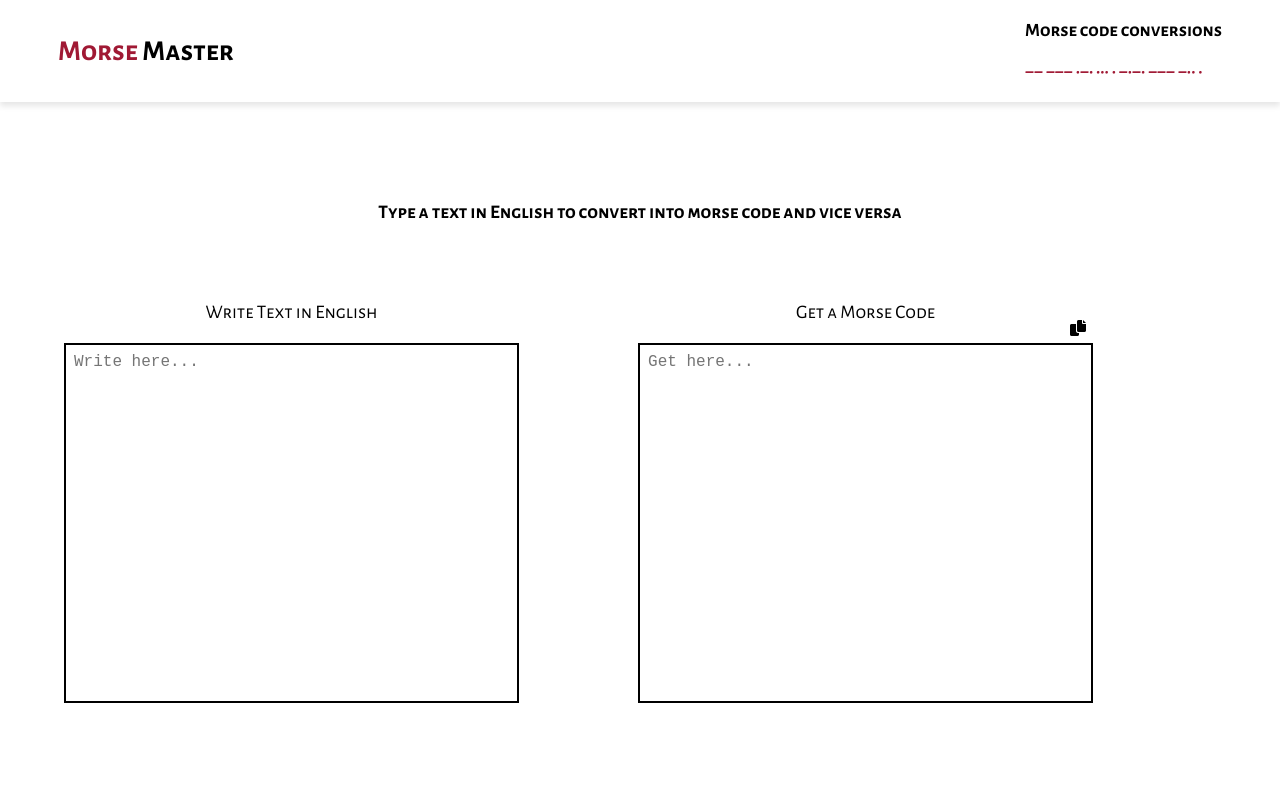
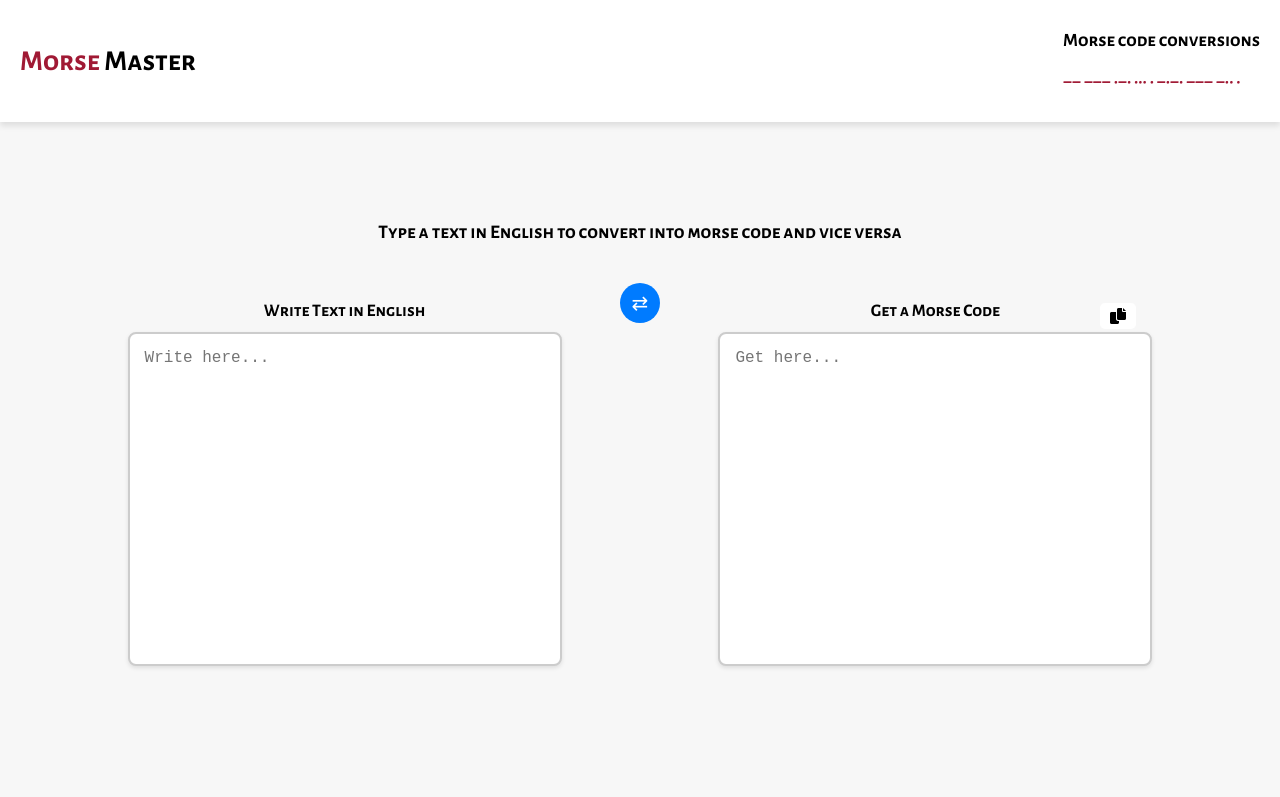
Before and after one commit to Bilalx0/Morse-Code-Conversion, a plain HTML site: page index.html in a window 1280 px wide. Shown: the top 797 px of the page. Drawn offline with Linux system fonts and the light colour scheme.

Commit message:
added a 'switch' button and some styling for user friendly interface

```diff
--- a/index.html
+++ b/index.html
@@ -30,19 +30,19 @@
       </p>
       <div class="two-textareas">
         <span>
-          <p>
+          <p id="label-1">
            Write Text in English
           </p>
           <textarea
             oninput="changeEnglishText()"
             id="english-textarea"
             placeholder="Write here..."
-
-            class=""
+            class="text-area text-area-1"
           ></textarea>
         </span>
+        <button class="switch-button" id="switch-button" onclick="switchTexts()">⇄</button>
         <span>
-          <p>
+          <p id="label-2">
             Get a Morse Code
           </p>
           <button class="copy-button" onclick="copyToClipboard()">
@@ -53,8 +53,7 @@
             oninput="changeMorseCode()"
             id="morse-textarea"
             placeholder="Get here..."
-
-            class=""
+            class="text-area text-area-2"
           ></textarea>
           </div>
         </span>
--- a/script.js
+++ b/script.js
@@ -1,4 +1,3 @@
-
 let morseCodeArr = {
     'A': '·−', 'B': '−···', 'C': '−·−·', 'D': '−··', 'E': '·', 'F': '··−·',
     'G': '−−·', 'H': '····', 'I': '··', 'J': '·−−−', 'K': '−·−', 'L': '·−··',
@@ -21,7 +20,6 @@ function changeEnglishText() {
             morseCodes += englishChar;
         }
     }
-    // console.log(morseCodes); Optional for Debuging
     document.getElementById('morse-textarea').value = morseCodes;
 }
 
@@ -46,27 +44,44 @@ function changeMorseCode() {
     document.getElementById('english-textarea').value = englishText.trim();
 }
 
-
-//  code to make the copy to clipboard functional
 function copyToClipboard() {
-    // Get the text from the textarea
     var textToCopy = document.getElementById('morse-textarea').value;
-
-    // Create a temporary textarea element
     var tempTextarea = document.createElement('textarea');
     tempTextarea.value = textToCopy;
     document.body.appendChild(tempTextarea);
-
-    // Select the text in the textarea
     tempTextarea.select();
-    tempTextarea.setSelectionRange(0, 99999); // For mobile devices
-
-    // Copy the text to the clipboard
+    tempTextarea.setSelectionRange(0, 99999);
     document.execCommand('copy');
-
-    // Remove the temporary textarea element
     document.body.removeChild(tempTextarea);
-
-    // Provide feedback to the user
     alert('Text copied to clipboard!');
 }
+
+function switchTexts() {
+    let textArea1 = document.getElementById('english-textarea');
+    let textArea2 = document.getElementById('morse-textarea');
+    let label1 = document.getElementById('label-1');
+    let label2 = document.getElementById('label-2');
+
+    // Swap text area values
+    let tempText = textArea1.value;
+    textArea1.value = textArea2.value;
+    textArea2.value = tempText;
+
+    // Swap text area functionalities
+    let tempOninput = textArea1.getAttribute('oninput');
+    textArea1.setAttribute('oninput', textArea2.getAttribute('oninput'));
+    textArea2.setAttribute('oninput', tempOninput);
+
+    // Swap labels
+    let tempLabel = label1.innerText;
+    label1.innerText = label2.innerText;
+    label2.innerText = tempLabel;
+
+    // Ensure both text areas are editable
+    textArea1.removeAttribute('readonly');
+    textArea2.removeAttribute('readonly');
+
+ // Toggle the oninput functions
+ textArea1.oninput = textArea1.oninput === changeEnglishText ? changeMorseCode : changeEnglishText;
+ textArea2.oninput = textArea2.oninput === changeMorseCode ? changeEnglishText : changeMorseCode;
+}
--- a/style.css
+++ b/style.css
@@ -2,78 +2,90 @@ body {
   margin: 0;
   padding: 0;
   font-family: "Alegreya Sans SC", sans-serif;
+  background-color: #f7f7f7;
 }
 
-  .container{
+.container {
   display: block;
   width: 90%;
   margin: auto;
 }
 
-  .header{
+.header {
   display: flex;
   justify-content: space-between;
-    flex-direction: row;
   align-items: center;
-    background: transparent;
-    /* Semi-transparent background */
+  background: #ffffff;
   backdrop-filter: blur(10px);
-    /* Blur effect */
-    -webkit-backdrop-filter: blur(10px);
-    /* Safari support */
   box-shadow: 0 4px 6px rgba(0, 0, 0, 0.1);
-    /* Optional: adds a slight shadow for depth */
   position: sticky;
   top: 0;
-    padding: 0px 58px;
+  padding: 10px 20px;
+  z-index: 1000;
 }
 
-  .morse, .code-words, .morse-heading{
+.morse, .code-words, .morse-heading {
   color: rgb(160, 25, 52);
 }
 
-  .main-web-area{
+.main-web-area {
   display: flex;
   flex-direction: column;
-    gap: 2em;
+  gap: 1em;
   margin-top: 80px;
   font-size: 1.2rem;
+  align-items: center;
 }
 
-  .para{
+.para {
   font-weight: bold;
   text-align: center;
 }
 
-  h2{
+h2 {
   font-size: 1.8rem;
 }
 
-  .two-textareas{
+.two-textareas {
   display: flex;
   flex-direction: row;
-    gap: 6.2em;
+  gap: 2em;
+  justify-content: center;
+  align-items: flex-start;
+  width: 100%;
 }
 
-  .two-textareas p, .morse-heading{
+.two-textareas p, .morse-heading {
   text-align: center;
+  font-weight: bold;
+  font-size: 1.1rem;
+  margin-bottom: 10px;
 }
 
-  .two-textareas textarea{
+.two-textareas textarea {
   resize: none;
-    border: 2px solid black;
+  border: 2px solid #ccc;
   outline: none;
-    padding: 8px;
+  padding: 15px;
   font-size: 1rem;
-    width: 435px;
-    height: 340px;
-    position: relative;
+  width: 400px;
+  height: 300px;
+  border-radius: 8px;
+  background-color: #fff;
+  box-shadow: 0 2px 4px rgba(0, 0, 0, 0.1);
+  transition: border-color 0.3s ease, box-shadow 0.3s ease;
 }
-  .morse-list-area{
+
+.two-textareas textarea:focus {
+  border-color: rgb(160, 25, 52);
+  box-shadow: 0 0 8px rgba(160, 25, 52, 0.3);
+}
+
+.morse-list-area {
   margin-top: 8em;
 }
 
-  .unordered-list{
+.unordered-list {
   display: flex;
   flex-direction: column;
   flex-wrap: wrap;
@@ -81,7 +93,7 @@ body {
   margin-top: 50px;
 }
 
-  li{
+li {
   list-style: none;
   font-size: 1.3rem;
   margin: 5px 0px;
@@ -91,10 +103,9 @@ body {
 /* code for copy to clipboard button  */
 .copy-button {
   position: absolute;
-  /* top: 10px; */
-  right: 11.5rem;
+  right: 9rem;
+  /* top: -25px; Adjusted to be above the textarea */
   cursor: pointer;
-  background-color: #007bff;
   background-color: white;
   color: black;
   border: none;
@@ -103,12 +114,34 @@ body {
   display: flex;
   align-items: center;
   justify-content: center;
-  margin-top: -28px;
+  margin-top: -29px;
+}
 
-}
-.copy-button:hover{
+.copy-button:hover {
   border: 2px solid black;
 }
+
 .copy-button i {
   font-size: 16px;
 }
+
+/* code for switch button  */
+.switch-button {
+  background-color: #007bff;
+  color: white;
+  border: none;
+  border-radius: 50%;
+  cursor: pointer;
+  font-size: 20px;
+  height: 40px;
+  width: 40px;
+  display: flex;
+  justify-content: center;
+  align-items: center;
+  margin: 0 20px;
+  transition: background-color 0.3s ease;
+}
+
+.switch-button:hover {
+  background-color: #0056b3;
+}
```
Lines whose indentation alone changed are shown as unchanged.
